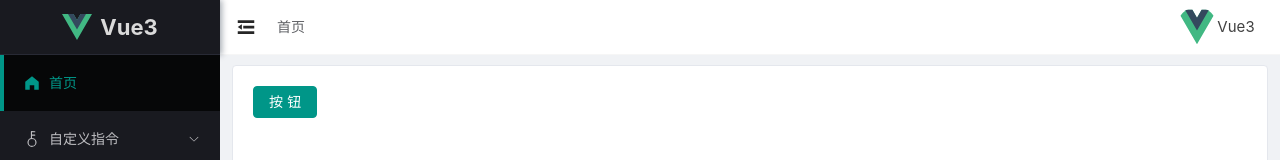
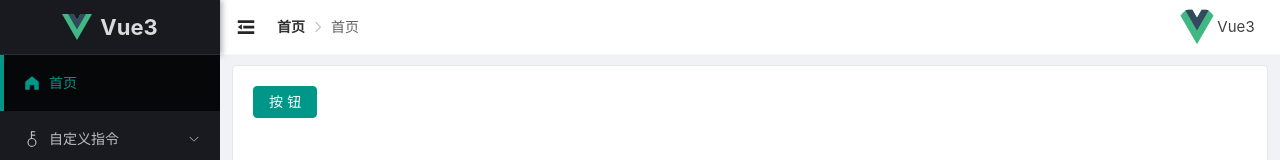
Before and after one commit to git1792712497/admin, a Vue app: page /home in a window 1280 px wide. Shown: the top 160 px of the page. Built offline with nearby package versions, Linux system fonts and the light colour scheme; a small style sheet from the web is missing; what @smallwei/avue would draw is missing.

Commit message:
自定义指令

```diff
--- a/src/layout/header/childComponents/Breadcrumb.vue
+++ b/src/layout/header/childComponents/Breadcrumb.vue
@@ -1,20 +1,15 @@
 <template>
 	<el-breadcrumb :separator-icon="ArrowRight">
-			<transition-group name="breadcrumb" mode="out-in">
-			<el-breadcrumb-item :to="{ path: '' }" key="/home">首页</el-breadcrumb-item>
-			<el-breadcrumb-item v-for="item in matched" :key="item.path" :to="{ path: item.path }">
-				{{ item.meta.title }}
+		<transition-group name="el-fade-in-linear" mode="out-in">
+			<el-breadcrumb-item :to="{ path: '/home' }" key="/home">首页</el-breadcrumb-item>
+			<el-breadcrumb-item v-for="item in $route.matched.slice(1)" :key="item.path" :to="{ path: item.path }">
+				{{ item?.meta?.menu?.title }}
 			</el-breadcrumb-item>
 		</transition-group>
 	</el-breadcrumb>
 </template>
 <script lang="ts" name="Breadcrumb" setup>
 import { ArrowRight } from "@element-plus/icons-vue";
-import {computed} from "vue";
-import {useRoute} from "vue-router";
 
-const route = useRoute()
-//route.matched 返回当然路由在路由表的记录数组
-const matched = computed(() => route.matched.filter(item => item.meta && item.meta.title));
 </script>
 <style lang="less" scoped></style>
--- a/src/router/index.ts
+++ b/src/router/index.ts
@@ -9,7 +9,6 @@ Object.keys(metaRouters).forEach(item => {
 		routerArray.push(...metaRouters[item][key]);
 	});
 });
-
 
 export const routes:RouteRecordRaw[]= [
 	{
```
